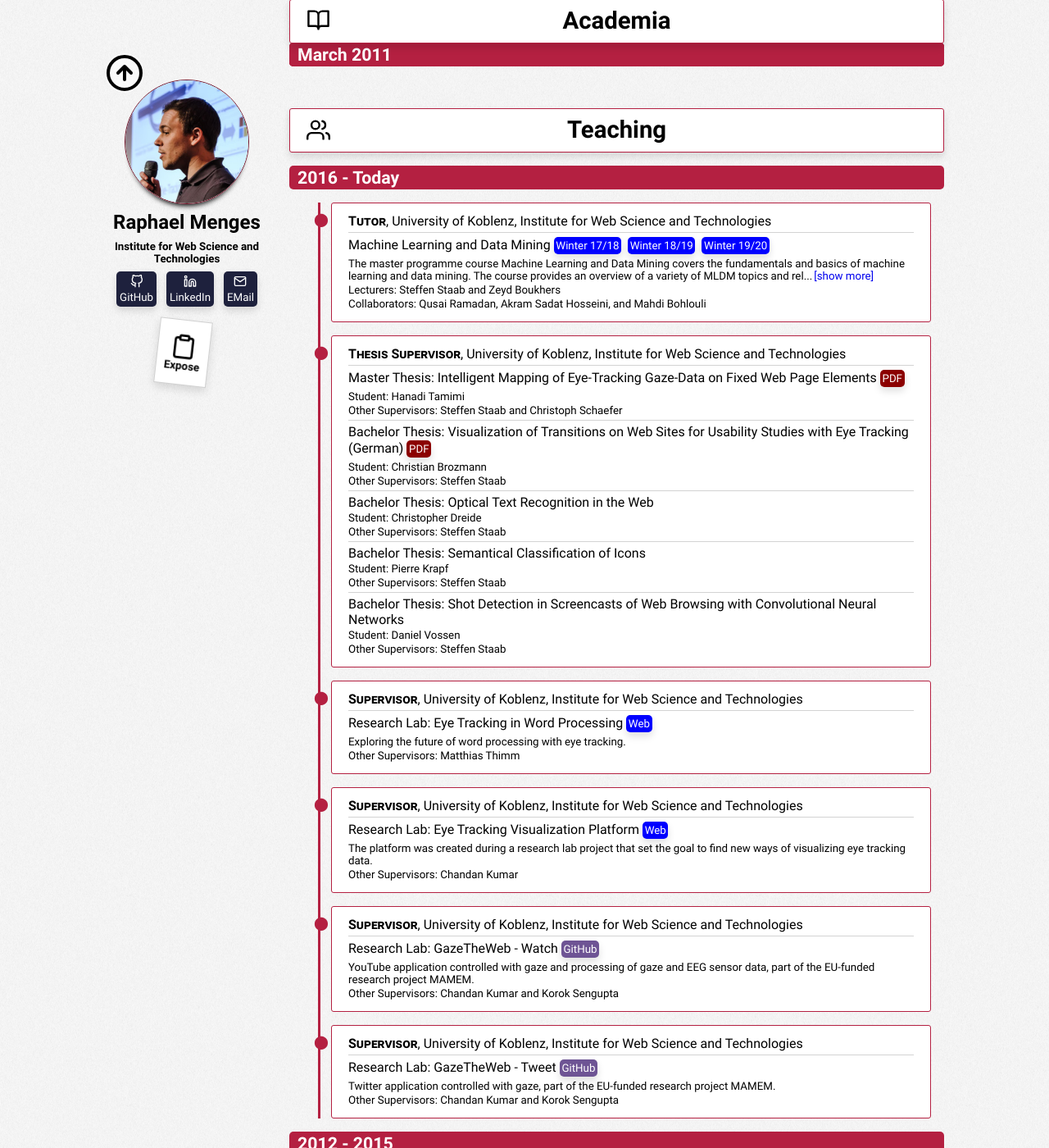
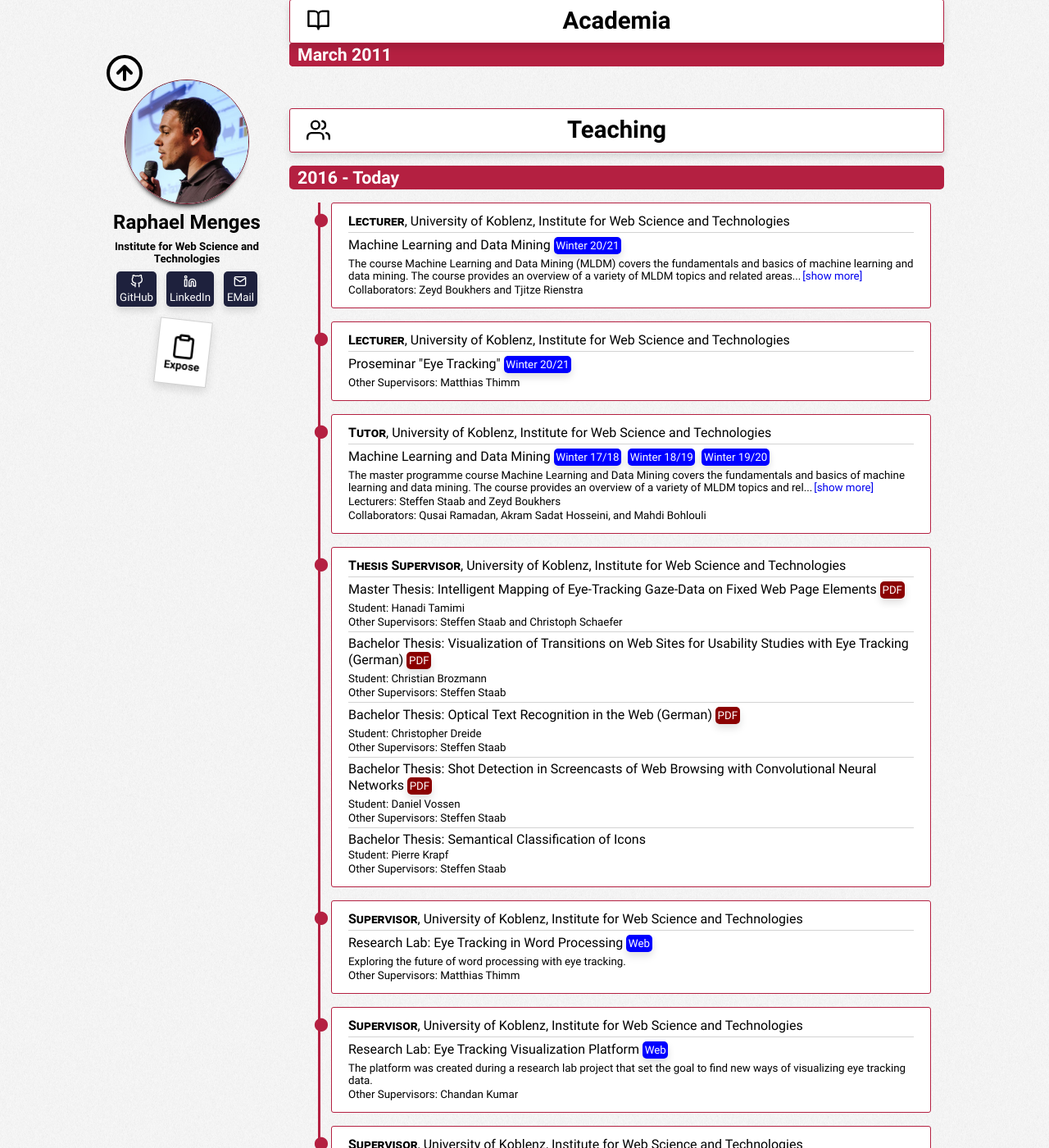
Before and after one commit to raphaelmenges/raphaelmenges.github.io, a Jekyll site: the page built from index.html, in a window 1280 px wide and 1400 px high, scrolled down 2307 px. Shown: the whole window at 82% size. Built offline with Jekyll 4.4.1, drawn with Linux system fonts in a browser that asks for light colours.

Commit message:
Update teaching.

```diff
--- a/_includes/home/teaching.html
+++ b/_includes/home/teaching.html
@@ -6,6 +6,19 @@ Lorem ipsum dolor sit amet, consectetur adipiscing elit. Aenean eu tristique jus
 
 <h3>2016 - Today</h3>
 <ol>
+	<li>
+		<div><strong style='font-variant: small-caps'>Lecturer</strong>, University of Koblenz, Institute for Web Science and Technologies</div>
+		<div class='title'>Machine Learning and Data Mining<a class='web' href='https://west.uni-koblenz.de/studying/ws2021/machine-learning-and-data-mining'>Winter 20/21</a></div>
+		<div class='abstract'>The course Machine Learning and Data Mining (MLDM) covers the fundamentals and basics of machine learning and data mining. The course provides an overview of a variety of MLDM topics and related areas such as clustering and classification.</div>
+		<div class='note'>Collaborators: Zeyd Boukhers and Tjitze Rienstra</div>
+	</li>
+
+	<li>
+		<div><strong style='font-variant: small-caps'>Lecturer</strong>, University of Koblenz, Institute for Web Science and Technologies</div>
+		<div class='title'>Proseminar "Eye Tracking"<a class='web' href='https://west.uni-koblenz.de/studying/ws2021/proseminar-eye-tracking'>Winter 20/21</a></div>
+		<div class='note'>Other Supervisors: Matthias Thimm</div>
+	</li>
+
 	<li>
 		<div><strong style='font-variant: small-caps'>Tutor</strong>, University of Koblenz, Institute for Web Science and Technologies</div>
 		<div class='title'>Machine Learning and Data Mining<a class='web' href='https://west.uni-koblenz.de/studying/ws1718/mldm'>Winter 17/18</a><a class='web' href='https://west.uni-koblenz.de/studying/ws1819/mldm'>Winter 18/19</a><a class='web' href='https://west.uni-koblenz.de/studying/ws1920/machine-learning-and-data-mining'>Winter 19/20</a></div>
@@ -23,17 +36,18 @@ Lorem ipsum dolor sit amet, consectetur adipiscing elit. Aenean eu tristique jus
 		<div class='note'>Student: Christian Brozmann</div>
 		<div class='note'>Other Supervisors: Steffen Staab</div>
 
-		<div class='title'>Bachelor Thesis: Optical Text Recognition in the Web</div>
+		<div class='title'>Bachelor Thesis: Optical Text Recognition in the Web (German)<a class='pdf' href='https://west.uni-koblenz.de/assets/theses/cdreide_bachelor_thesis.pdf'>PDF</a></div>
 		<div class='note'>Student: Christopher Dreide</div>
+		<div class='note'>Other Supervisors: Steffen Staab</div>
+
+		<div class='title'>Bachelor Thesis: Shot Detection in Screencasts of Web Browsing with Convolutional Neural Networks<a class='pdf' href='https://west.uni-koblenz.de/assets/theses/bachelor-dvossen.pdf'>PDF</a></div>
+		<div class='note'>Student: Daniel Vossen</div>
 		<div class='note'>Other Supervisors: Steffen Staab</div>
 
 		<div class='title'>Bachelor Thesis: Semantical Classification of Icons</div>
 		<div class='note'>Student: Pierre Krapf</div>
 		<div class='note'>Other Supervisors: Steffen Staab</div>
 
-		<div class='title'>Bachelor Thesis: Shot Detection in Screencasts of Web Browsing with Convolutional Neural Networks</div>
-		<div class='note'>Student: Daniel Vossen</div>
-		<div class='note'>Other Supervisors: Steffen Staab</div>
 	</li>
 	<li>
 		<div><strong style='font-variant: small-caps'>Supervisor</strong>, University of Koblenz, Institute for Web Science and Technologies</div>
```
